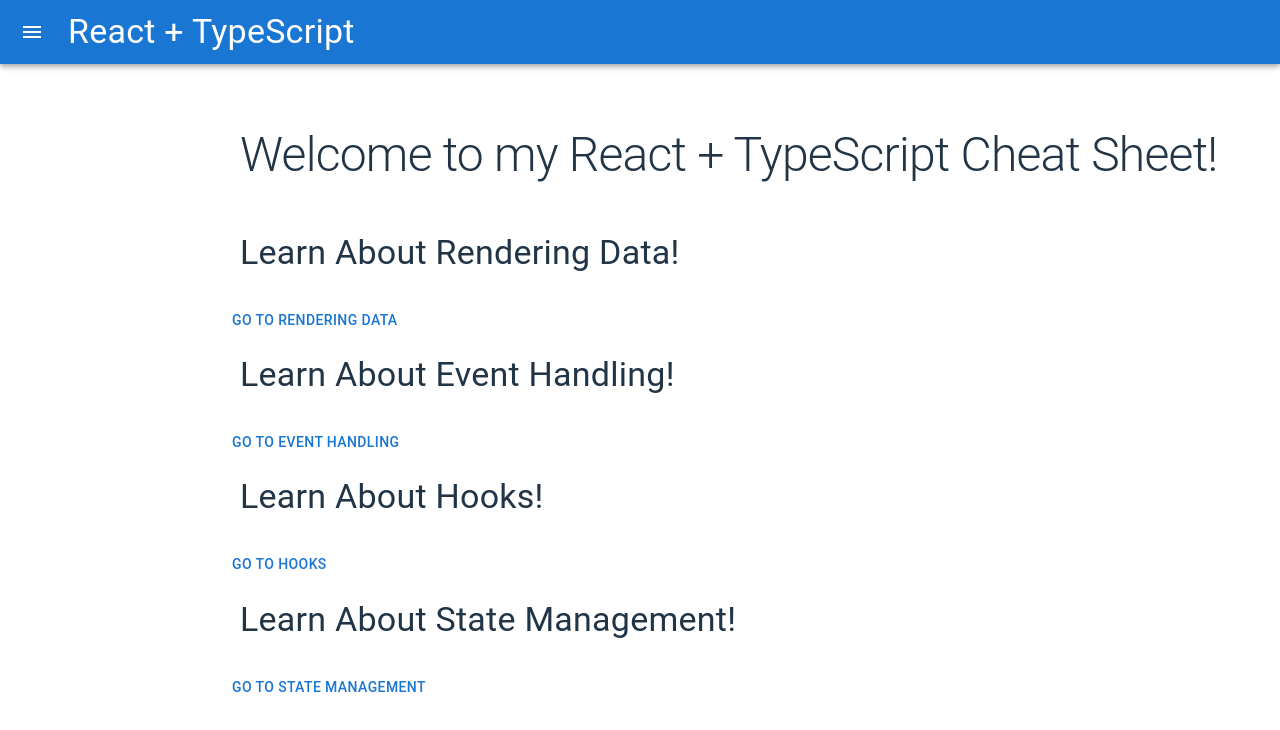
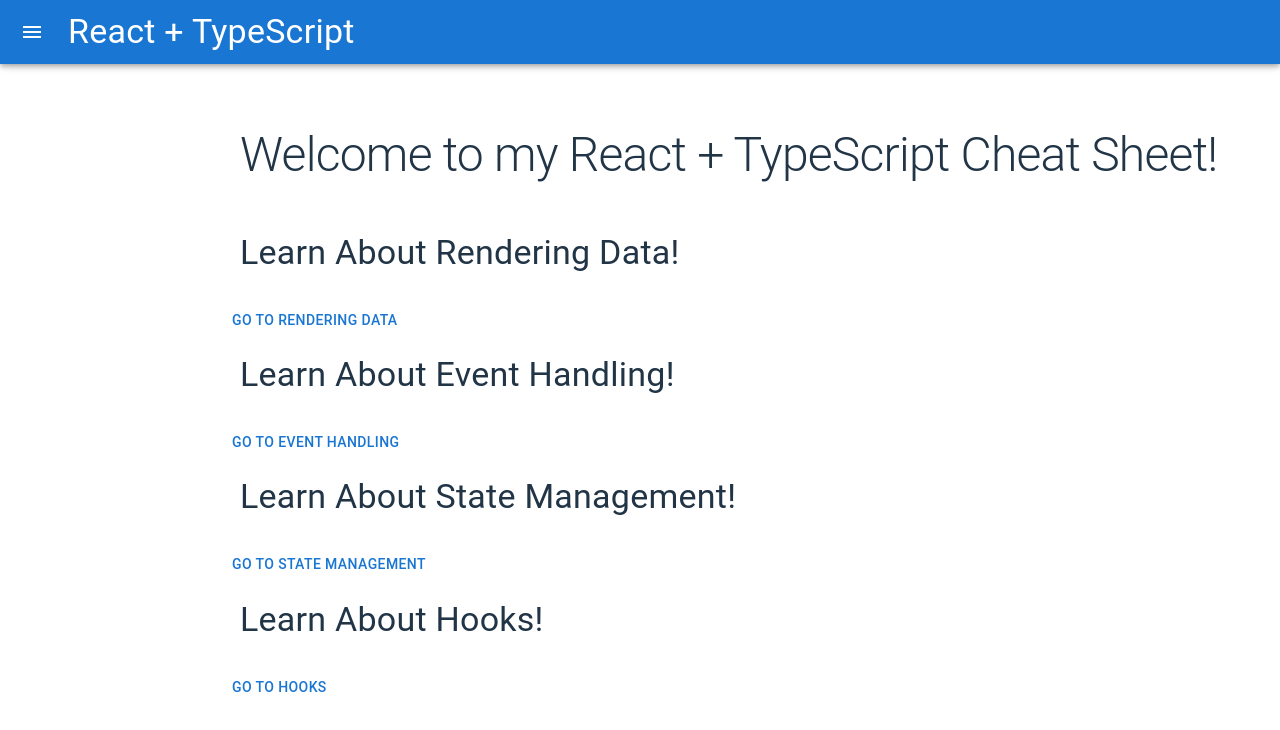
Before and after one commit to cjp0421/react-cheat-sheet, a React (Vite) app: page / in a window 1280 px wide. Shown: the top 730 px of the page. Built offline with nearby package versions, Linux system fonts and the light colour scheme.

Commit message:
reordered the navigation links on the homepage and in the drawer

```diff
--- a/src/components/Layout.tsx
+++ b/src/components/Layout.tsx
@@ -50,9 +50,8 @@ const Layout: React.FC<{ children: React.ReactNode }> = ({ children }) => {
                     <Typography><Link to="/">Home</Link></Typography>
                     <Typography><Link to="/rendering-data">Rendering Data</Link></Typography>
                     <Typography><Link to="/event-handling">Event Handling</Link></Typography>
+                    <Typography><Link to="/state-management">State Management</Link></Typography>
                     <Typography><Link to="/hooks">Hooks</Link></Typography>
-                    <Typography><Link to="/state-management">State Management</Link></Typography>
-
                 </Box>
             </Drawer>
 
--- a/src/pages/HomePage.tsx
+++ b/src/pages/HomePage.tsx
@@ -18,13 +18,13 @@ const HomePage: React.FC = () => {
             </Typography>
             <Button onClick={() => navigate('/event-handling')}>Go to Event Handling</Button>
             <Typography variant='h4' gutterBottom sx={{ p: 2 }}>
+                Learn About State Management!
+            </Typography>
+            <Button onClick={() => navigate('/state-management')}>Go to State Management</Button>
+            <Typography variant='h4' gutterBottom sx={{ p: 2 }}>
                 Learn About Hooks!
             </Typography>
             <Button onClick={() => navigate('/hooks')}>Go to Hooks</Button>
-            <Typography variant='h4' gutterBottom sx={{ p: 2 }}>
-                Learn About State Management!
-            </Typography>
-            <Button onClick={() => navigate('/state-management')}>Go to State Management</Button>
         </Box>
     )
 }
```
